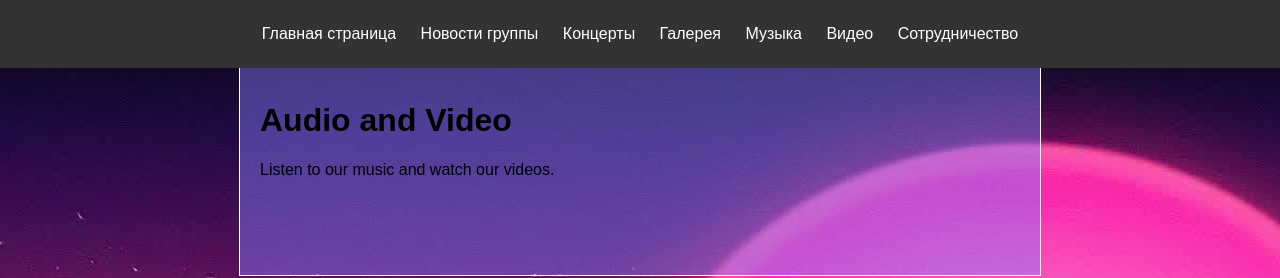
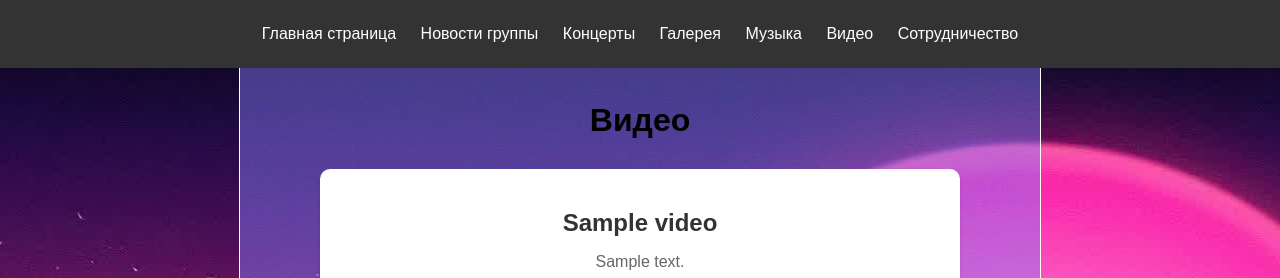
Before and after one commit to banywick/bisband, a Django app: page /video/ in a window 1280 px wide. Shown: the top 278 px of the page. Run offline with Django 5.2, Linux system fonts and the light colour scheme; tables that the repository leaves empty hold one stand-in row (values such as "Sample post").

Commit message:
Реализовано добавление и воспроизведение видео по id

```diff
--- a/band/admin.py
+++ b/band/admin.py
@@ -1,5 +1,6 @@
 from django.contrib import admin
 
-from .models import Song
+from .models import Song, Video
 
 admin.site.register(Song)
+admin.site.register(Video)
--- a/band/models.py
+++ b/band/models.py
@@ -2,8 +2,8 @@ from ast import mod
 from django.db import models
 
 class Song(models.Model):
-    title = models.CharField(max_length=255)
-    audio_file = models.FileField(upload_to='music/')
+    title = models.CharField(max_length=255, verbose_name='Название')
+    audio_file = models.FileField(upload_to='music/', verbose_name='Аудио файл')
 
     def __str__(self):
         return self.title
@@ -11,3 +11,16 @@ class Song(models.Model):
     class Meta:
         verbose_name = 'Музыка'
         verbose_name_plural = 'Музыка'
+
+
+class Video(models.Model):
+    title = models.CharField(max_length=255, verbose_name='Название')
+    description = models.TextField(verbose_name='Описание')
+    youtube_url = models.CharField(max_length=50, verbose_name='ID Видео')
+
+    def __str__(self):
+        return self.youtube_url
+
+    class Meta:
+        verbose_name = 'Видео'
+        verbose_name_plural = 'Видео'
--- /dev/null
+++ b/band/static/band/css/video.css
@@ -0,0 +1,40 @@
+/* static/css/video.css */
+h1 {
+    text-align: center;
+    margin-bottom: 30px;
+}
+.video-list {
+    display: flex;
+    flex-direction: column;
+    align-items: center;
+}
+.video-item {
+    margin-bottom: 20px;
+    width: 600px;
+    background-color: #fff;
+    padding: 20px;
+    border-radius: 10px;
+    box-shadow: 0 2px 5px rgba(0, 0, 0, 0.1);
+    text-align: center;
+}
+.video-item h2 {
+    margin-bottom: 10px;
+    font-size: 1.5em;
+    color: #333;
+}
+.video-item p {
+    margin-bottom: 10px;
+    color: #666;
+}
+.video-embed {
+    position: relative;
+    padding-bottom: 56.25%; /* 16:9 */
+    height: 0;
+}
+.video-embed iframe {
+    position: absolute;
+    top: 0;
+    left: 0;
+    width: 100%;
+    height: 100%;
+}
--- a/band/templates/band/video.html
+++ b/band/templates/band/video.html
@@ -1,8 +1,28 @@
 {% extends 'band/base.html' %}
+{% load static %}
 
-{% block title %}Музыка и видео{% endblock %}
+{% block title %}Видео{% endblock %}
+
+{% block extra_css %}
+    <link rel="stylesheet" href="{% static 'band/css/video.css' %}">
+{% endblock %}
 
 {% block content %}
-<h1>Audio and Video</h1>
-<p>Listen to our music and watch our videos.</p>
+<h1>Видео</h1>
+<div class="video-list">
+    {% for video in videos %}
+        <div class="video-item">
+            <h2>{{ video.title }}</h2>
+            <p>{{ video.description }}</p>
+            <div class="video-embed">
+                <iframe width="560" height="315"
+                src="https://www.youtube.com/embed/{{ video.youtube_url }}" frameborder="0"
+                allow="accelerometer; autoplay; clipboard-write; encrypted-media; gyroscope;
+                picture-in-picture" allowfullscreen></iframe>
+                {% comment %} <iframe src="https://www.youtube.com/watch?v=AtwgmqC_OYk" width="560" height="315" frameborder="0" allowfullscreen></iframe> {% endcomment %}
+                {% comment %} <iframe src="https://youtu.be/AtwgmqC_OYk?si=PE4AHcrRAc-tKN5P" width="560" height="315" frameborder="0" allowfullscreen></iframe> {% endcomment %}
+            </div>
+        </div>
+    {% endfor %}
+</div>
 {% endblock %}
--- a/band/views.py
+++ b/band/views.py
@@ -1,8 +1,5 @@
 from django.shortcuts import render
-
-from django.shortcuts import render
-
-from band.models import Song
+from band.models import Song, Video
 
 def index(request):
     return render(request, 'band/index.html')
@@ -24,4 +21,5 @@ def music(request):
     return render(request, 'band/music.html', {'songs': songs})
 
 def video(request):
-    return render(request, 'band/video.html')
+    videos = Video.objects.all()
+    return render(request, 'band/video.html', {'videos': videos})
```
Also changed, not shown: band/migrations/0002_video_alter_song_audio_file_alter_song_title.py (added), band/migrations/0003_alter_video_youtube_url.py (added).
